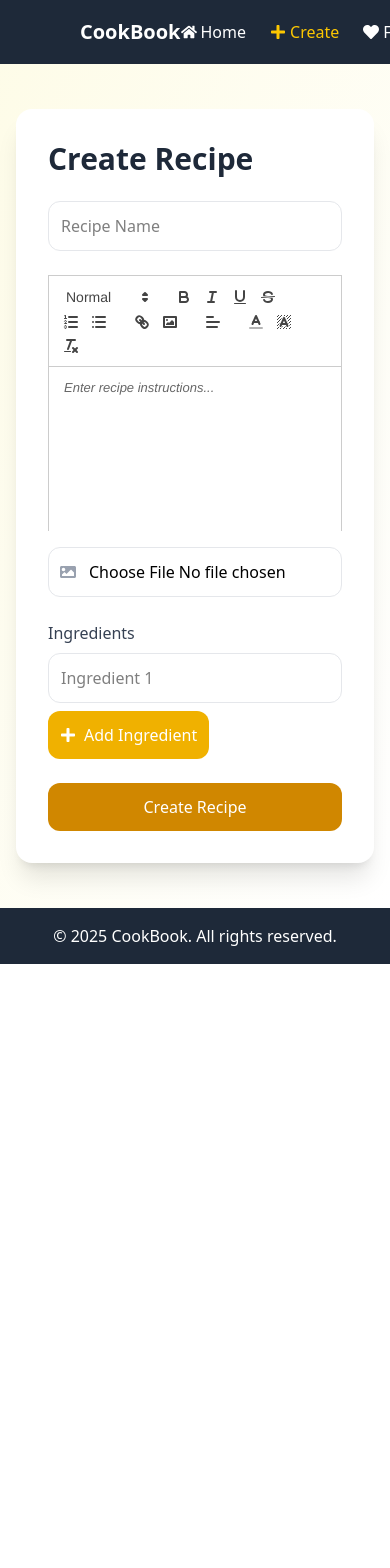
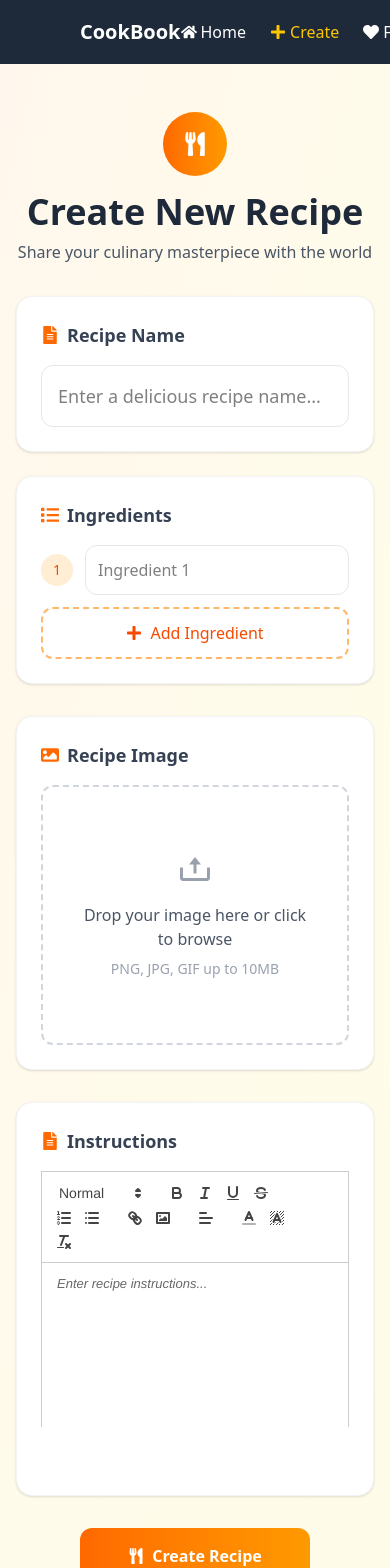
Before and after one commit to himanshusharma2007/cook-book, a React (Vite) app in the folder client/: page /recipe-creator in a window 390 px wide. Shown: the top 1568 px of the page. Before the commit the page ends 964 px from the top, so only its background shows below. Built offline with nearby package versions, Linux system fonts and the light colour scheme; no server answers.

Commit message:
fix: issues in create recipe resolved

```diff
--- a/client/src/pages/RecipeCreator.tsx
+++ b/client/src/pages/RecipeCreator.tsx
@@ -1,10 +1,11 @@
 import { useState } from "react";
-import { FaImage, FaPlus } from "react-icons/fa";
+import { FaImage, FaPlus, FaTimes, FaUtensils, FaList, FaFileAlt } from "react-icons/fa";
 import { useDispatch, useSelector } from "react-redux";
 import { createRecipe } from "../redux/slices/recipesSlice";
 import type { RootState } from "../redux/store";
 import { toast } from "react-toastify";
 import QuillEditor from "../components/QuillEditor";
+import { BiUpload } from "react-icons/bi";
 
 const RecipeCreator = () => {
   const [recipe, setRecipe] = useState({
@@ -13,21 +14,41 @@ const RecipeCreator = () => {
     thumbnail: null as File | null,
     ingredients: [""],
   });
+  const [previewUrl, setPreviewUrl] = useState<string | null>(null);
+  const [dragOver, setDragOver] = useState(false);
+
   const dispatch = useDispatch();
   const { loading, error } = useSelector((state: RootState) => state.recipes);
 
   const handleSubmit = async (e: React.FormEvent) => {
     e.preventDefault();
+
+    // Validation
+    if (!recipe.name.trim()) {
+      toast.error("Recipe name is required");
+      return;
+    }
+    if (!recipe.instructions.trim()) {
+      toast.error("Instructions are required");
+      return;
+    }
+    if (recipe.ingredients.every(ing => !ing.trim())) {
+      toast.error("At least one ingredient is required");
+      return;
+    }
+
     const formData = new FormData();
     formData.append("name", recipe.name);
     formData.append("instructions", recipe.instructions);
-    formData.append("ingredients", JSON.stringify(recipe.ingredients));
+    formData.append("ingredients", JSON.stringify(recipe.ingredients.filter(ing => ing.trim())));
     if (recipe.thumbnail) formData.append("thumbnail", recipe.thumbnail);
 
+
     try {
-      await dispatch(createRecipe(formData as any)).unwrap(); // Type adjustment due to FormData
+      await dispatch(createRecipe(formData as any)).unwrap();
       toast.success("Recipe created successfully!");
       setRecipe({ name: "", instructions: "", thumbnail: null, ingredients: [""] });
+      setPreviewUrl(null);
     } catch (err) {
       toast.error(err || "Failed to create recipe");
     }
@@ -37,66 +58,216 @@ const RecipeCreator = () => {
     setRecipe({ ...recipe, ingredients: [...recipe.ingredients, ""] });
   };
 
+  const removeIngredient = (index: number) => {
+    if (recipe.ingredients.length > 1) {
+      setRecipe({
+        ...recipe,
+        ingredients: recipe.ingredients.filter((_, i) => i !== index),
+      });
+    }
+  };
+
+  const handleFileChange = (file: File | null) => {
+    setRecipe({ ...recipe, thumbnail: file });
+    if (file) {
+      const url = URL.createObjectURL(file);
+      setPreviewUrl(url);
+    } else {
+      setPreviewUrl(null);
+    }
+  };
+
+  const handleDrop = (e: React.DragEvent) => {
+    e.preventDefault();
+    setDragOver(false);
+    const files = e.dataTransfer.files;
+    if (files[0] && files[0].type.startsWith('image/')) {
+      handleFileChange(files[0]);
+    }
+  };
+
+  const handleDragOver = (e: React.DragEvent) => {
+    e.preventDefault();
+    setDragOver(true);
+  };
+
+  const handleDragLeave = () => {
+    setDragOver(false);
+  };
+
   return (
-    <div className="min-h-screen bg-gradient-to-br from-yellow-50 to-white flex items-center justify-center p-4">
-      <div className="w-full max-w-2xl bg-white rounded-2xl shadow-xl p-8 space-y-6">
-        <h1 className="text-3xl font-bold text-gray-800">Create Recipe</h1>
-        {error && <p className="text-red-500">{error}</p>}
-        <form onSubmit={handleSubmit} className="space-y-6">
+    <div className="min-h-screen bg-gradient-to-br from-orange-50 via-amber-50 to-yellow-50 p-4">
+      <div className="max-w-4xl mx-auto py-8">
+        {/* Header */}
+        <div className="text-center mb-8">
+          <div className="inline-flex items-center justify-center w-16 h-16 bg-gradient-to-r from-orange-500 to-amber-500 rounded-full mb-4">
+            <FaUtensils className="text-white text-2xl" />
+          </div>
+          <h1 className="text-4xl font-bold text-gray-800 mb-2">Create New Recipe</h1>
+          <p className="text-gray-600">Share your culinary masterpiece with the world</p>
+        </div>
+
+        {/* Error Message */}
+        {error && (
+          <div className="mb-6 p-4 bg-red-50 border border-red-200 rounded-xl">
+            <p className="text-red-600 text-center font-medium">{error}</p>
+          </div>
+        )}
+
+        <form onSubmit={handleSubmit} className="space-y-8">
+          <div className="grid grid-cols-1 lg:grid-cols-2 gap-8">
+            {/* Left Column */}
+            <div className="space-y-6">
+              {/* Recipe Name */}
+              <div className="bg-white rounded-2xl shadow-sm border border-gray-100 p-6">
+                <label className="flex items-center text-lg font-semibold text-gray-700 mb-4">
+                  <FaFileAlt className="mr-2 text-orange-500" />
+                  Recipe Name
+                </label>
                 <input
                   type="text"
-            placeholder="Recipe Name"
+                  placeholder="Enter a delicious recipe name..."
                   value={recipe.name}
                   onChange={(e) => setRecipe({ ...recipe, name: e.target.value })}
-            className="w-full p-3 border border-gray-200 rounded-xl focus:ring-2 focus:ring-yellow-500 focus:border-transparent"
+                  className="w-full p-4 border border-gray-200 rounded-xl focus:ring-2 focus:ring-orange-500 focus:border-transparent transition-all duration-200 text-lg"
                 />
+              </div>
+
+              {/* Ingredients */}
+              <div className="bg-white rounded-2xl shadow-sm border border-gray-100 p-6">
+                <label className="flex items-center text-lg font-semibold text-gray-700 mb-4">
+                  <FaList className="mr-2 text-orange-500" />
+                  Ingredients
+                </label>
+                <div className="space-y-3">
+                  {recipe.ingredients.map((ingredient, index) => (
+                    <div key={index} className="flex items-center space-x-3">
+                      <div className="flex-shrink-0 w-8 h-8 bg-orange-100 rounded-full flex items-center justify-center">
+                        <span className="text-orange-600 font-medium text-sm">{index + 1}</span>
+                      </div>
+                      <input
+                        type="text"
+                        placeholder={`Ingredient ${index + 1}`}
+                        value={ingredient}
+                        onChange={(e) =>
+                          setRecipe({
+                            ...recipe,
+                            ingredients: recipe.ingredients.map((ing, idx) =>
+                              idx === index ? e.target.value : ing
+                            ),
+                          })
+                        }
+                        className="flex-1 p-3 border border-gray-200 rounded-xl focus:ring-2 focus:ring-orange-500 focus:border-transparent transition-all duration-200"
+                      />
+                      {recipe.ingredients.length > 1 && (
+                        <button
+                          type="button"
+                          onClick={() => removeIngredient(index)}
+                          className="flex-shrink-0 w-8 h-8 bg-red-100 hover:bg-red-200 rounded-full flex items-center justify-center transition-colors duration-200"
+                        >
+                          <FaTimes className="text-red-600 text-sm" />
+                        </button>
+                      )}
+                    </div>
+                  ))}
+                  <button
+                    type="button"
+                    onClick={addIngredient}
+                    className="flex items-center justify-center w-full p-3 border-2 border-dashed border-orange-300 rounded-xl hover:border-orange-400 hover:bg-orange-50 transition-all duration-200 text-orange-600 font-medium"
+                  >
+                    <FaPlus className="mr-2" />
+                    Add Ingredient
+                  </button>
+                </div>
+              </div>
+            </div>
+
+            {/* Right Column */}
+            <div className="space-y-6">
+              {/* Image Upload */}
+              <div className="bg-white rounded-2xl shadow-sm border border-gray-100 p-6">
+                <label className="flex items-center text-lg font-semibold text-gray-700 mb-4">
+                  <FaImage className="mr-2 text-orange-500" />
+                  Recipe Image
+                </label>
+                <div
+                  className={`relative border-2 border-dashed rounded-xl p-8 text-center transition-all duration-200 ${dragOver
+                    ? 'border-orange-400 bg-orange-50'
+                    : 'border-gray-300 hover:border-orange-400 hover:bg-orange-50'
+                    }`}
+                  onDrop={handleDrop}
+                  onDragOver={handleDragOver}
+                  onDragLeave={handleDragLeave}
+                >
+                  {previewUrl ? (
+                    <div className="relative">
+                      <img
+                        src={previewUrl}
+                        alt="Recipe preview"
+                        className="w-full h-48 object-cover rounded-lg mb-4"
+                      />
+                      <button
+                        type="button"
+                        onClick={() => handleFileChange(null)}
+                        className="absolute top-2 right-2 w-8 h-8 bg-red-500 hover:bg-red-600 rounded-full flex items-center justify-center transition-colors duration-200"
+                      >
+                        <FaTimes className="text-white text-sm" />
+                      </button>
+                    </div>
+                  ) : (
+                    <div className="py-8">
+                      <BiUpload className="text-4xl text-gray-400 mb-4 mx-auto" />
+                      <p className="text-gray-600 mb-2">Drop your image here or click to browse</p>
+                      <p className="text-gray-400 text-sm">PNG, JPG, GIF up to 10MB</p>
+                    </div>
+                  )}
+                  <input
+                    type="file"
+                    accept="image/*"
+                    onChange={(e) => handleFileChange(e.target.files?.[0] || null)}
+                    className="absolute inset-0 w-full h-full opacity-0 cursor-pointer"
+                  />
+                </div>
+              </div>
+
+
+            </div>
+          </div>
+
+          {/* Instructions */}
+          <div className="bg-white rounded-2xl shadow-sm border border-gray-100 p-6">
+            <label className="flex items-center text-lg font-semibold text-gray-700 mb-4">
+              <FaFileAlt className="mr-2 text-orange-500" />
+              Instructions
+            </label>
+            <div className="min-h-[300px]">
               <QuillEditor
                 value={recipe.instructions}
                 onChange={(value) => setRecipe({ ...recipe, instructions: value })}
               />
-          <div className="relative">
-            <FaImage className="absolute left-3 top-1/2 transform -translate-y-1/2 text-gray-400" />
-            <input
-              type="file"
-              accept="image/*"
-              onChange={(e) => setRecipe({ ...recipe, thumbnail: e.target.files?.[0] || null })}
-              className="w-full pl-10 py-3 border border-gray-200 rounded-xl focus:ring-2 focus:ring-yellow-500 focus:border-transparent"
-            />
             </div>
-          <div>
-            <label className="block mb-2 text-gray-700">Ingredients</label>
-            {recipe.ingredients.map((ing, index) => (
-              <input
-                key={index}
-                type="text"
-                placeholder={`Ingredient ${index + 1}`}
-                value={ing}
-                onChange={(e) =>
-                  setRecipe({
-                    ...recipe,
-                    ingredients: recipe.ingredients.map((i, idx) =>
-                      idx === index ? e.target.value : i
-                    ),
-                  })
-                }
-                className="w-full p-3 border border-gray-200 rounded-xl mb-2 focus:ring-2 focus:ring-yellow-500 focus:border-transparent"
-              />
-            ))}
-            <button
-              type="button"
-              onClick={addIngredient}
-              className="flex items-center bg-yellow-500 text-white p-3 rounded-xl hover:bg-yellow-600 transition-colors"
-            >
-              <FaPlus className="mr-2" /> Add Ingredient
-            </button>
           </div>
+
+          {/* Submit Button */}
+          <div className="flex justify-center">
             <button
               type="submit"
               disabled={loading}
-            className="w-full bg-yellow-600 text-white py-3 rounded-xl hover:bg-yellow-700 transition-colors disabled:bg-yellow-400 disabled:cursor-not-allowed"
+              className="px-12 py-4 bg-gradient-to-r from-orange-500 to-amber-500 text-white font-semibold rounded-xl hover:from-orange-600 hover:to-amber-600 focus:ring-4 focus:ring-orange-200 transition-all duration-200 disabled:opacity-50 disabled:cursor-not-allowed transform hover:scale-105 active:scale-95"
             >
-            {loading ? "Creating..." : "Create Recipe"}
+              {loading ? (
+                <div className="flex items-center">
+                  <div className="animate-spin rounded-full h-5 w-5 border-b-2 border-white mr-2"></div>
+                  Creating Recipe...
+                </div>
+              ) : (
+                <div className="flex items-center">
+                  <FaUtensils className="mr-2" />
+                  Create Recipe
+                </div>
+              )}
             </button>
+          </div>
         </form>
       </div>
     </div>
--- a/client/src/redux/slices/recipesSlice.ts
+++ b/client/src/redux/slices/recipesSlice.ts
@@ -1,4 +1,5 @@
 import { createSlice, createAsyncThunk } from "@reduxjs/toolkit";
+import type { PayloadAction } from "@reduxjs/toolkit";
 import { recipesService } from "../../services/recipesService";
 
 interface RecipesState {
@@ -22,6 +23,21 @@ const initialState: RecipesState = {
 export const createRecipe = createAsyncThunk(
   "recipes/createRecipe",
   async (formData: { name: string; instructions: string; ingredients: string[]; thumbnail?: File }, thunkAPI) => {
+    // Debug logs for formData
+    for (const [key, value] of formData.entries()) {
+      if (key === "thumbnail" && value instanceof File) {
+        console.log(`key: ${key}, value: File { name: ${value.name}, size: ${value.size} }`);
+      } else {
+        console.log(`key: ${key}, value:`, value);
+      }
+    }
+    Object.entries(formData).forEach(([key, value]) => {
+      if (key === "thumbnail" && value instanceof File) {
+        console.log(`key: ${key}, value: File { name: ${value.name}, size: ${value.size} }`);
+      } else {
+        console.log(`key: ${key}, value:`, value);
+      }
+    });
     const res = await recipesService.createRecipe(formData);
     return res.recipe; // Assuming res contains { recipe, message }
   }
--- a/client/src/services/recipesService.ts
+++ b/client/src/services/recipesService.ts
@@ -22,14 +22,10 @@ interface RecipesResponse {
 
 export const recipesService = {
   createRecipe: async (data: RecipeData): Promise<RecipeResponse> => {
-    const formData = new FormData();
-    formData.append("name", data.name);
-    formData.append("instructions", data.instructions);
-    formData.append("ingredients", JSON.stringify(data.ingredients));
-    if (data.thumbnail) formData.append("thumbnail", data.thumbnail);
+
 
     try {
-      const response = await api.post("/recipes", formData, {
+      const response = await api.post("/recipes", data, {
         headers: { "Content-Type": "multipart/form-data" },
       });
       return response.data;
```
Also changed, not shown: 1 other file (tests, documents, lock files or other folders). Lines whose indentation alone changed are shown as unchanged.
